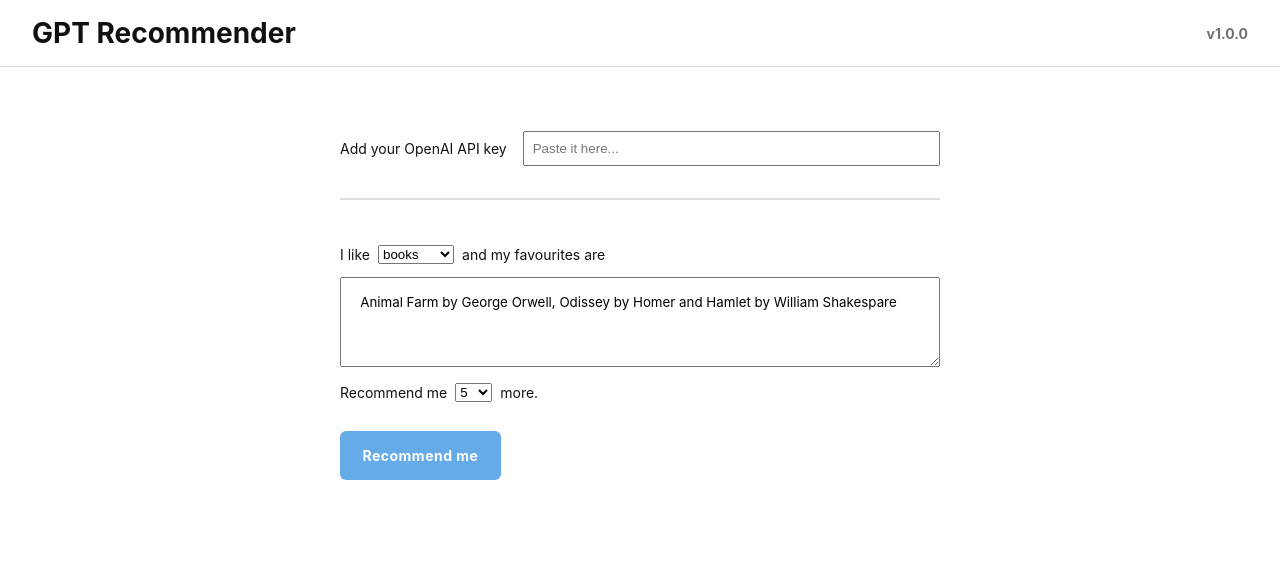
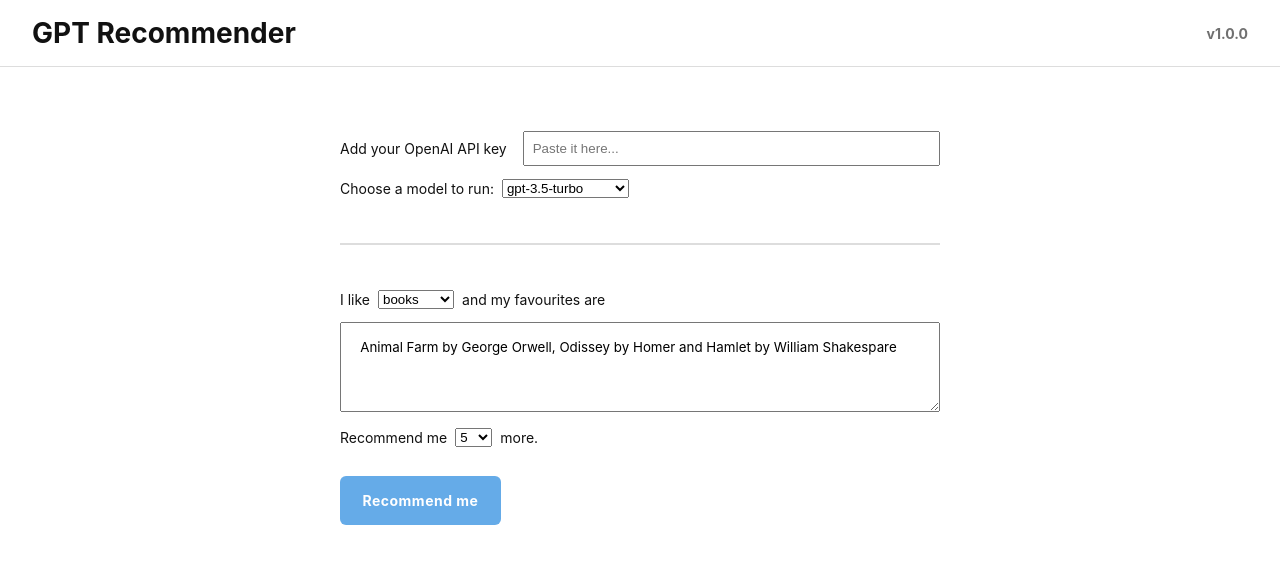
Before and after one commit to gniederlaender/Review-Cruncher, a React (Create React App) app: page / in a window 1280 px wide. Shown: the top 564 px of the page. Built offline with nearby package versions, Linux system fonts and the light colour scheme.

Commit message:
Add available models selector

```diff
--- a/src/pages/HomePage.tsx
+++ b/src/pages/HomePage.tsx
@@ -1,17 +1,22 @@
-import React, { useMemo, useState } from 'react'
+import React, { useEffect, useMemo, useState } from 'react'
 import Header from '../components/Header'
 import { MAX_TOKENS, sendCompletionRequest } from '../resources/api-request'
-import { quantities, subjects } from '../utility/options'
+import { models, quantities, subjects } from '../utility/options'
 
 const HomePage: React.FC = () => {
     const [isLoading, setIsLoading] = useState(false)
     const [userAPIKey, setUserAPIKey] = useState('')
     const [errorMessage, setErrorMessage] = useState('')
     const [lengthIssueText, setLengthIssueText] = useState('')
+    const [selectedModel, setSelectedModel] = useState('')
     const [selectedSubject, setSelectedSubject] = useState('books')
     const [selectedQuantity, setSelectedQuantity] = useState('5')
     const [favourites, setFavourites] = useState('Animal Farm by George Orwell, Odissey by Homer and Hamlet by William Shakespare')
     const [finalResponse, setFinalResponse] = useState('')
+
+    useEffect(() => {
+        setSelectedModel(models[0])
+    }, [])
 
     /**
      * Checks for validity in user's entered data
@@ -52,7 +57,7 @@ const HomePage: React.FC = () => {
             setErrorMessage('')
             setLengthIssueText('')
             const message = composeRequestMessage(selectedSubject, favourites, selectedQuantity)
-            const completionResponse = await sendCompletionRequest(userAPIKey, message)
+            const completionResponse = await sendCompletionRequest(userAPIKey, message, selectedModel)
 
             // Error management
             if (completionResponse && completionResponse.error && completionResponse.error.response && completionResponse.error.response.status !== 200) {
@@ -94,6 +99,16 @@ const HomePage: React.FC = () => {
                         value={userAPIKey}
                         onChange={(e) => setUserAPIKey(e.target.value)}
                     />
+                </div>
+                <div className="u-input-row">
+                    <p>Choose a model to run:</p>{' '}
+                    <select role="combobox" value={selectedModel} onChange={(e) => setSelectedModel(e.target.value)}>
+                        {models.map((subject, index) => (
+                            <option key={index} value={subject}>
+                                {subject}
+                            </option>
+                        ))}
+                    </select>
                 </div>
                 <hr />
                 <div className="u-input-row">
--- a/src/resources/api-request.ts
+++ b/src/resources/api-request.ts
@@ -12,7 +12,6 @@ export const MAX_TOKENS = 3000
 const sendCompletionURL = 'https://api.openai.com/v1/completions'
 
 const defaultCompletionParams = {
-    model: 'text-davinci-003',
     temperature: 0.3,
     max_tokens: MAX_TOKENS,
     top_p: 1,
@@ -20,13 +19,13 @@ const defaultCompletionParams = {
     presence_penalty: 0
 }
 
-export const sendCompletionRequest = async (userToken: string, request: string): Promise<{ error?: any; response?: ResponseObject }> => {
+export const sendCompletionRequest = async (userToken: string, request: string, selectedModel: string): Promise<{ error?: any; response?: ResponseObject }> => {
     try {
         const headers = {
             'Content-Type': 'application/json',
             Authorization: `Bearer ${userToken}`
         }
-        const params = { ...defaultCompletionParams, prompt: request, stop: '\n' }
+        const params = { ...defaultCompletionParams, prompt: request, stop: '\n', model: selectedModel }
 
         const res = await CustomAxios.post(sendCompletionURL, JSON.stringify(params), { headers }).then((response: APIResponse) => {
             return response.data.response
--- a/src/utility/options.ts
+++ b/src/utility/options.ts
@@ -1,2 +1,3 @@
 export const subjects = ['books', 'movies', 'tv shows', 'podcasts', 'articles', 'songs']
 export const quantities = ['5', '10', '20', '50']
+export const models = ['gpt-3.5-turbo', 'text-davinci-003', 'text-davinci-002', 'text-babbage-001', 'text-ada-001', 'text-curie-001']
```
Also changed, not shown: 2 other files (tests, documents, lock files or other folders).
